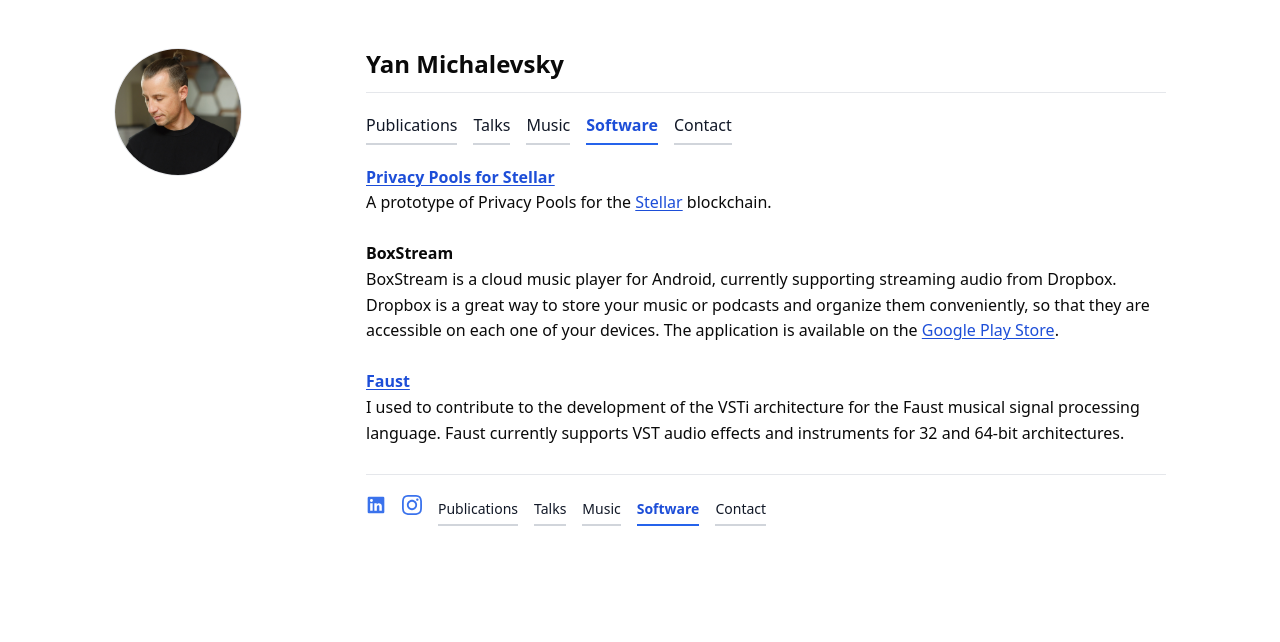
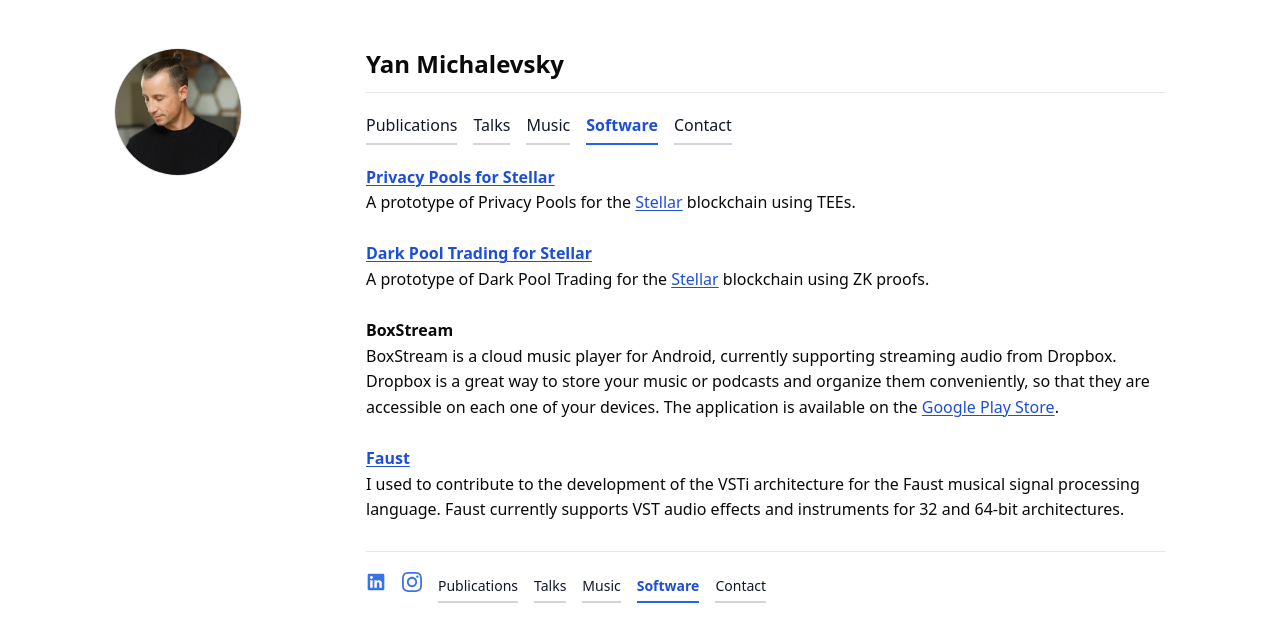
Before and after one commit to ymcrcat/michalevsky.com, a React (Create React App) app: page /software in a window 1280 px wide. Shown: the top 642 px of the page. Built offline with nearby package versions, Linux system fonts and the light colour scheme.

Commit message:
Added dark pool

```diff
--- a/src/components/Software.js
+++ b/src/components/Software.js
@@ -3,7 +3,11 @@
         <section className="columns content-card">
 
             <p><h3><a href="https://github.com/ymcrcat/soroban-privacy-pools"><b>Privacy Pools for Stellar</b></a></h3>
-            A prototype of Privacy Pools for the <a href="https://stellar.org">Stellar</a> blockchain.
+            A prototype of Privacy Pools for the <a href="https://stellar.org">Stellar</a> blockchain using TEEs.
+            </p>
+            <br/>
+            <p><h3><a href="https://github.com/ymcrcat/stellar-dark-pool"><b>Dark Pool Trading for Stellar</b></a></h3>
+            A prototype of Dark Pool Trading for the <a href="https://stellar.org">Stellar</a> blockchain using ZK proofs.
             </p>
             <br/>
             <p><h3><b>BoxStream</b></h3>
```
